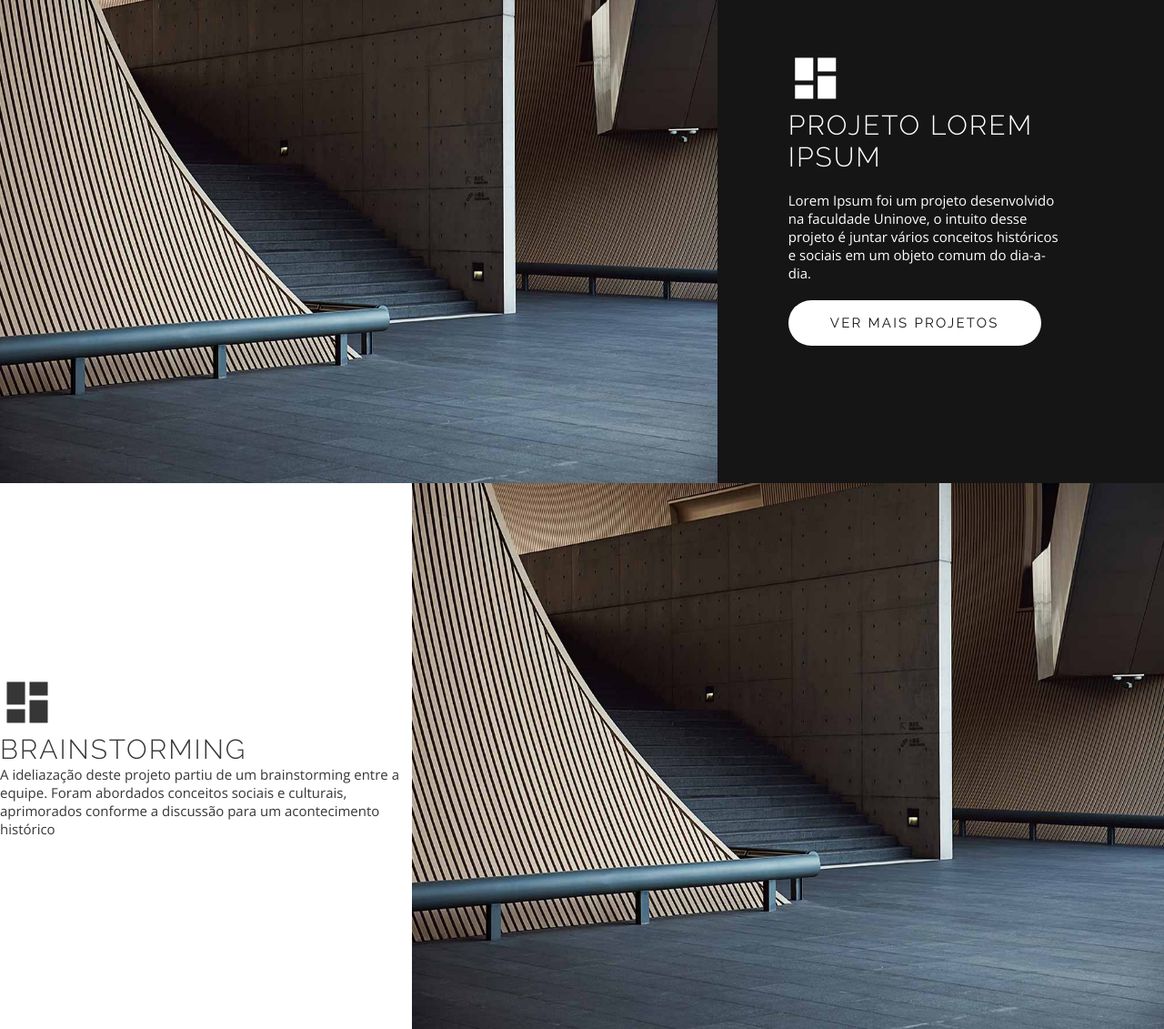
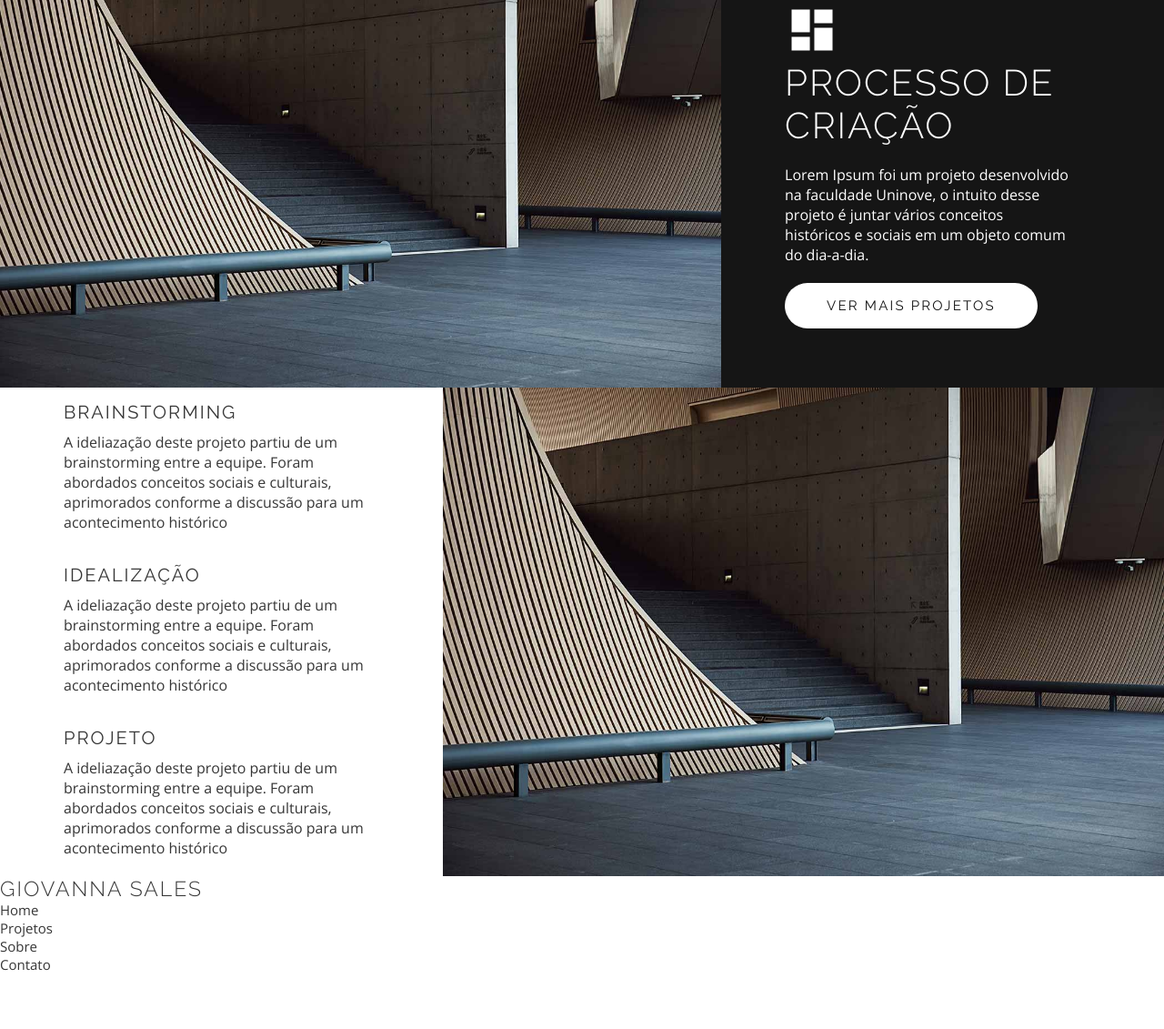
Before and after one commit to juan-patrick/gs-portfolio, a plain HTML site: page index.html in a window 1280 px wide. Shown: the part 168-1299 px from the top of the page at 91% size. After the commit the page ends 1238 px from the top, so only its background shows below. Drawn offline with nearby package versions, Linux system fonts and the light colour scheme.

Commit message:
Footer structure defines

```diff
--- a/css/basis.css
+++ b/css/basis.css
@@ -1,5 +1,4 @@
-@import url("https://fonts.googleapis.com/css?family=Open+Sans:400,600,700|Raleway:300,400,500,600,700&display=swap");
-
+@import url("https://fonts.googleapis.com/css?family=Open+Sans:300,400,600,700|Raleway:300,400,500,600,700&display=swap");
 * {
     margin: 0;
     padding: 0;
@@ -38,8 +37,21 @@ h6 {
     letter-spacing: 2px;
 }
 
+.display {
+	font-size: 40px;
+	display: inline-block;
+}
+
 .title {
-	font-size: 40px;
+    font-size: 20px;
+    font-weight: 400;
+    margin-bottom: 10px;
+}
+
+.text {
+	font-size: 16px;
+	font-weight: 300;
+    margin-bottom: 5px;
 }
 
 .logo {
@@ -70,7 +82,6 @@ input {
     border-radius: 360px;
     border: 1px solid rgba(0, 0, 0, 0);
     transition: 0.4s all;
-
 }
 
 .primary {
--- a/css/styles.css
+++ b/css/styles.css
@@ -20,18 +20,30 @@
     justify-content: left;
     align-items: center;
     width: 700px;
-	height: 600px;
-}
-
-.side.spotlight {
-	padding: 0 78px;
+    height: auto;
+    padding: 0 70px;
 }
 
 .side .spotlight-content {
-	width: 300px;
+    display: block;
+    align-self: center;
+    width: 90%;
     height: 350px;
 }
 
 .spotlight-content p {
     margin: 20px 0;
 }
+
+.side .side-content {
+    display: flex;
+    flex-direction: column;
+    justify-content: center;
+    width: 100%;
+    height: 100%;
+}
+
+.row {
+    display: inline-block;
+    margin: 15px 0;
+}
--- a/index.html
+++ b/index.html
@@ -37,9 +37,8 @@
             <div class="side spotlight primary">
                 <div class="spotlight-content">
                     <i class="large material-icons">dashboard</i>
-                    <h1>Projeto Lorem Ipsum</h1>
-                    <p>Lorem Ipsum foi um projeto desenvolvido na faculdade Uninove, o intuito desse projeto é juntar
-                        vários conceitos históricos e sociais em um objeto comum do dia-a-dia.</p>
+                    <h1 class="display">Processo de criação</h1>
+                    <p class="text">Lorem Ipsum foi um projeto desenvolvido na faculdade Uninove, o intuito desse projeto é juntar vários conceitos históricos e sociais em um objeto comum do dia-a-dia.</p>
                     <a class="btn btn-outline">
                         Ver mais projetos
                     </a>
@@ -49,15 +48,33 @@
         <div class="landing">
             <div class="side">
                 <div class="side-content">
-                    <i class="large material-icons">dashboard</i>
-                    <h1>Brainstorming</h1>
-                    <p>A ideliazação deste projeto partiu de um brainstorming entre a equipe. Foram abordados conceitos sociais e culturais, aprimorados conforme a discussão para um acontecimento histórico</p>
+                    <div class="row">
+                        <h1 class="title">Brainstorming</h1>
+                        <p class="text">A ideliazação deste projeto partiu de um brainstorming entre a equipe. Foram abordados conceitos sociais e culturais, aprimorados conforme a discussão para um acontecimento histórico</p>
+                    </div>
+                    <div class="row">
+                        <h1 class="title">Idealização</h1>
+                        <p class="text">A ideliazação deste projeto partiu de um brainstorming entre a equipe. Foram abordados conceitos sociais e culturais, aprimorados conforme a discussão para um acontecimento histórico</p>
+                    </div>
+                    <div class="row">
+                        <h1 class="title">Projeto</h1>
+                        <p class="text">A ideliazação deste projeto partiu de um brainstorming entre a equipe. Foram abordados conceitos sociais e culturais, aprimorados conforme a discussão para um acontecimento histórico</p>
+                    </div>
                 </div>
             </div>
             <div class="main">
                 <img src="assets/main-1.jpg" alt="main">
             </div>
         </div>
+        <footer>
+            <h1 class="logo">Giovanna Sales</h1>
+            <ul class="links">
+                <li class="link">Home</li>
+                <li class="link">Projetos</li>
+                <li class="link">Sobre</li>
+                <li class="link">Contato</li>
+            </ul>
+        </footer>
     </div>
 </body>
 
```
Lines whose indentation alone changed are shown as unchanged.
